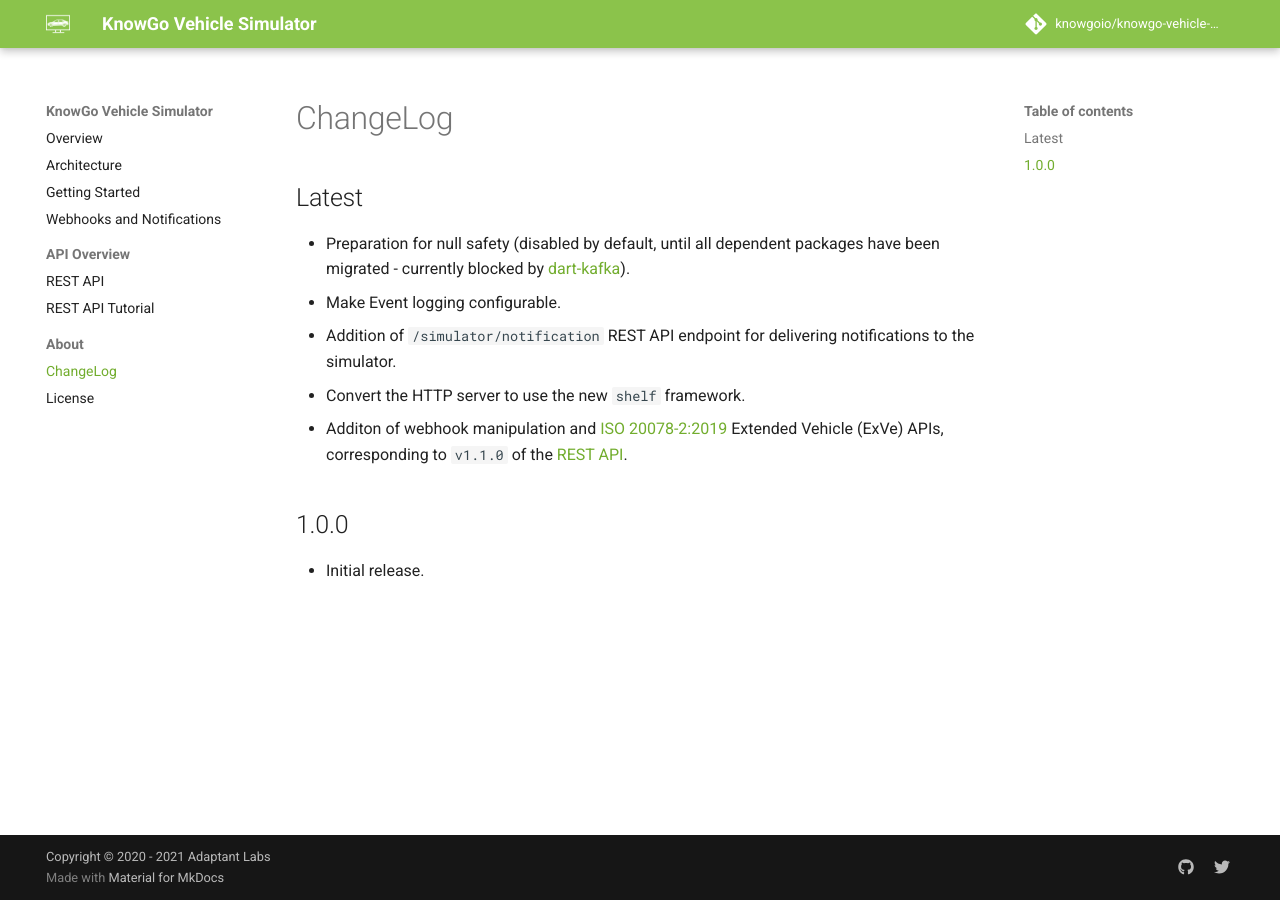
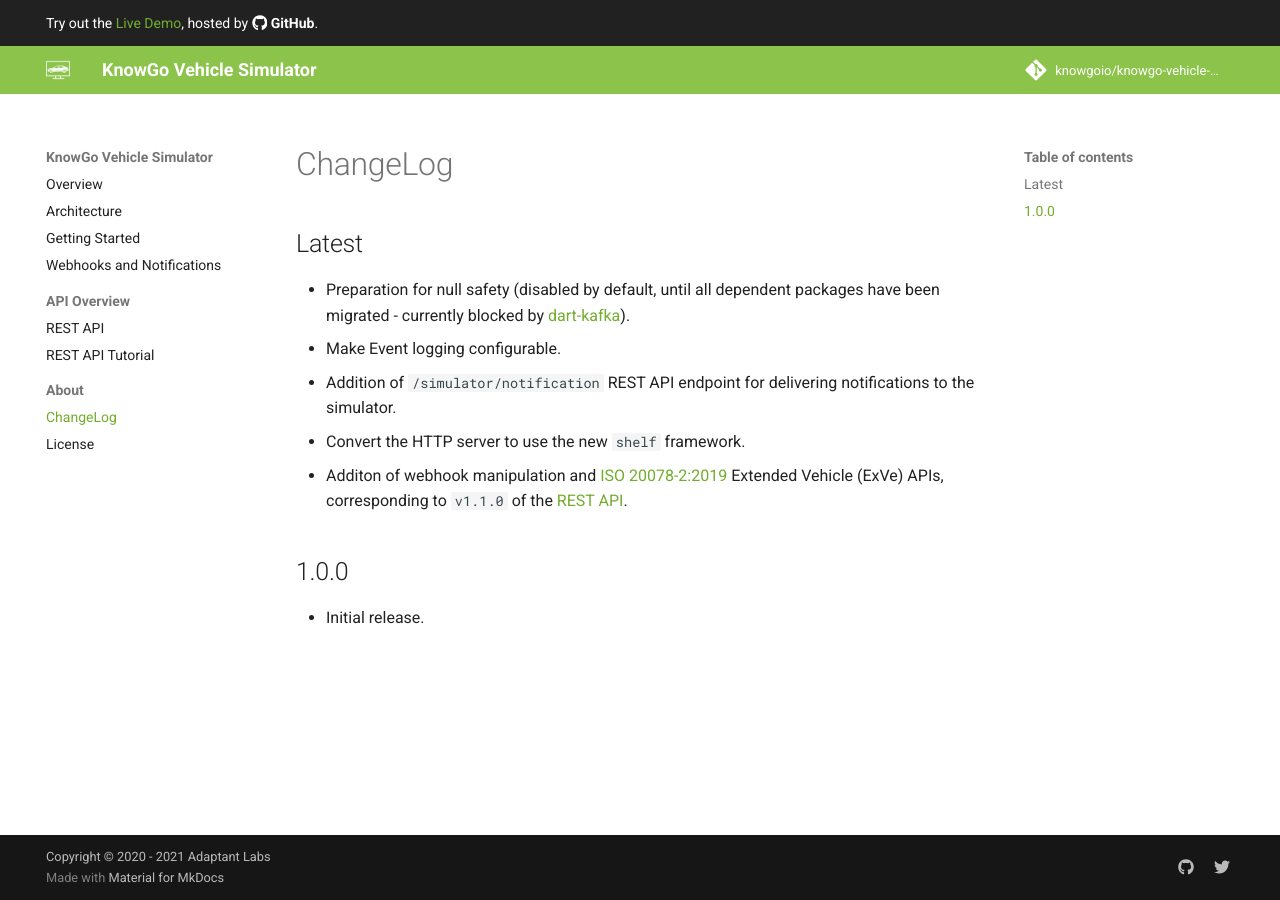
Before and after one commit to knowgoio/knowgo-vehicle-simulator, an MkDocs documentation site: the page built from docs/changelog.md, in a window 1280 px wide. Built offline with MkDocs 1.6.1 and Material for MkDocs 9.7.7, drawn with Linux system fonts in a browser that asks for light colours; comment, search, counter and statistics services are not loaded.

Commit message:
docs: Add notice about live demo to announcement bar

```diff
--- /dev/null
+++ b/docs/overrides/main.html
@@ -0,0 +1,9 @@
+{% extends "base.html" %}
+
+{% block announce %}
+Try out the <a href="https://knowgoio.github.com/knowgo-vehicle-simulator">Live Demo</a>, hosted by
+<span class="twemoji">
+  {% include ".icons/fontawesome/brands/github.svg" %}
+</span>
+<strong>GitHub</strong>.
+{% endblock %}
--- a/mkdocs.yml
+++ b/mkdocs.yml
@@ -3,6 +3,7 @@
 repo_name: knowgoio/knowgo-vehicle-simulator
 theme:
   name: material
+  custom_dir: docs/overrides
   logo: images/icon.png
   favicon: images/favicon.png
   palette:
@@ -24,6 +25,9 @@
   - def_list
   - pymdownx.highlight
   - pymdownx.superfences
+  - pymdownx.emoji:
+      emoji_index: !!python/name:materialx.emoji.twemoji
+      emoji_generator: !!python/name:materialx.emoji.to_svg
 nav:
   - index.md
   - architecture.md
```
